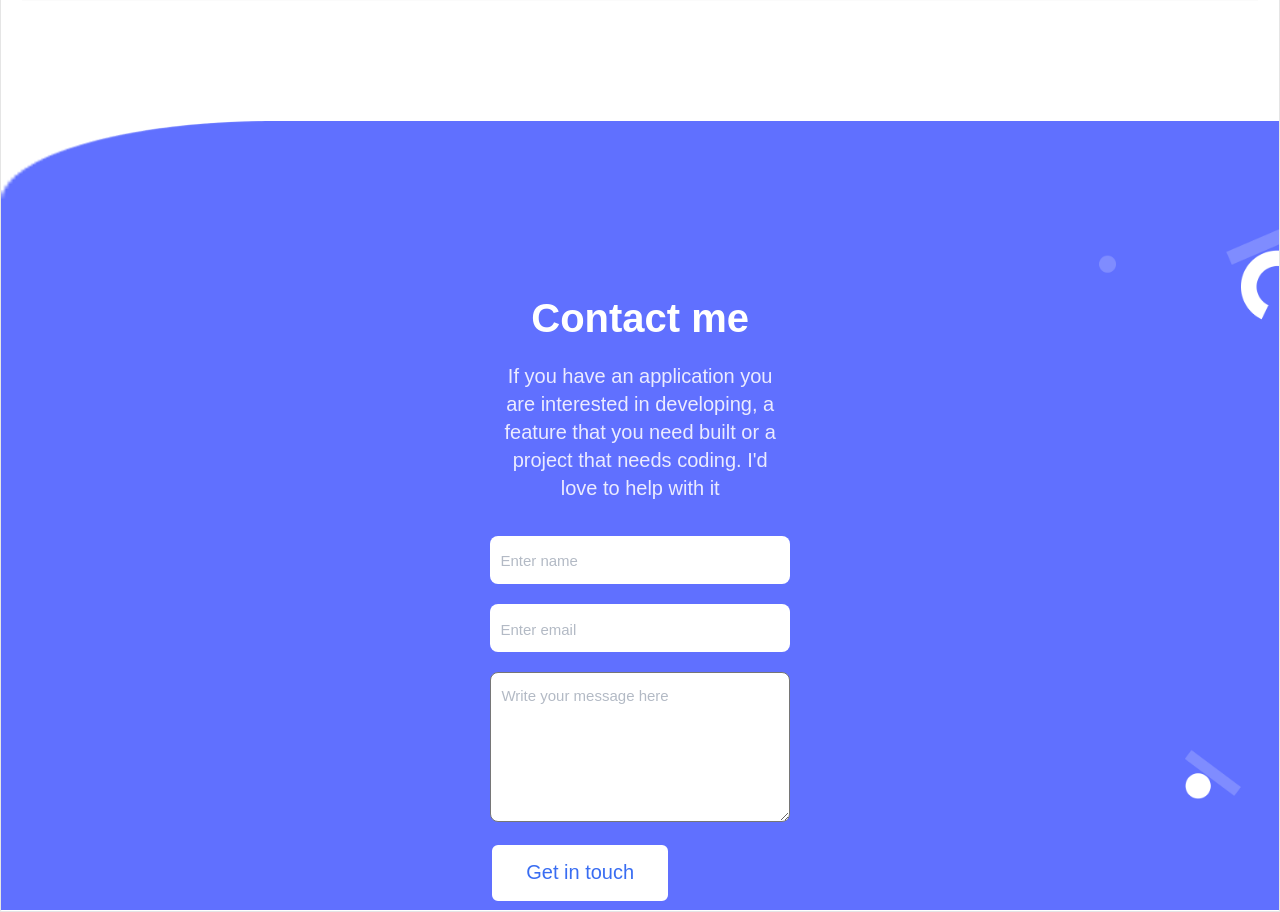
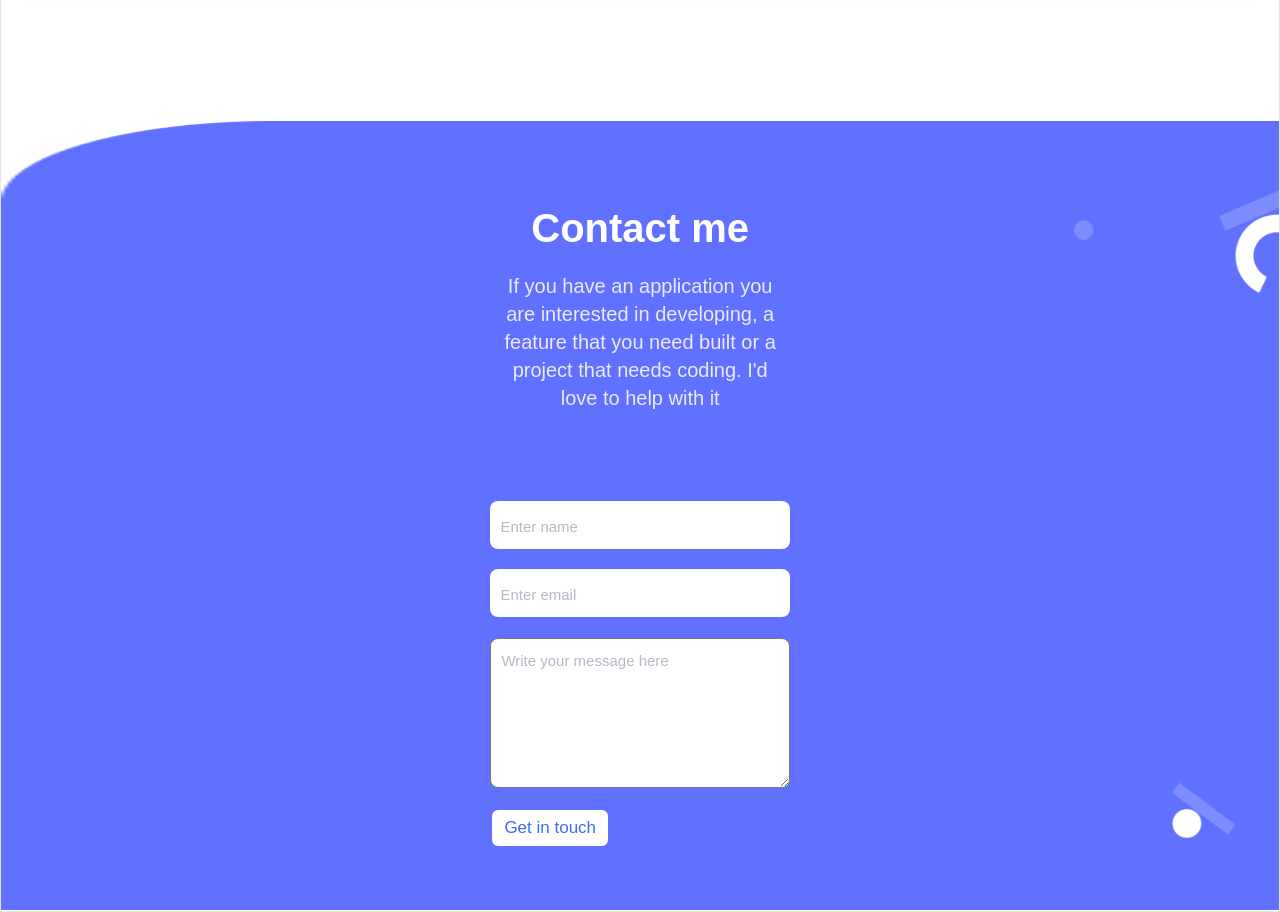
Before and after one commit to mnaibei/portfolio, a plain HTML site: page index.html in a window 1280 px wide. Shown: the part 4980-5892 px from the top of the page. Drawn offline with Linux system fonts and the light colour scheme.

Commit message:
Modified index and style files

```diff
--- a/index.html
+++ b/index.html
@@ -4,7 +4,7 @@
 <head>
     <meta charset="UTF-8">
     <meta http-equiv="X-UA-Compatible" content="IE=edge">
-    <meta name="viewport" content="width=device-width, initial-scale=1.0">
+    <meta name="viewport" content="width=device-width, initial-scale=1.0, maximum-scale=1.0, user-scalable=0">
     <link rel="stylesheet" href="styles.css">
     <title>Portfolio</title>
 </head>
@@ -15,10 +15,7 @@
         <header class="topnav">
             <nav class="navi">
                 <ul>
-                    <!-- <li><a href="#" class="logo">Mucha Naibei</a></li> -->
                     <li><a href="#" class="logo"><img src="images/avatar.png" alt="logo"></a></li>
-                    <!-- <li><a class="hamburger" href="#navbar">
-                            <img src="https://ljc-dev.github.io/testing0/ham.svg" alt="menu"></a></li> -->
                     <li><a href="#"><img src="images/Union.png" alt="Union"></a></li>
                 </ul>
             </nav>
--- a/styles.css
+++ b/styles.css
@@ -8,6 +8,8 @@
 body {
   background: #e5e5e5;
   min-height: 100vh;
+  max-width: 100%;
+  overflow-x: hidden;
 }
 
 .container {
@@ -510,7 +512,7 @@ h2 {
   background-repeat: no-repeat;
   background-position: right, center;
   margin-top: 100px;
-  background-size: auto 73%, 100% 100%;
+  background-size: auto 83%, 100% 100%;
   width: 100%;
   height: 789px;
 }
@@ -521,6 +523,7 @@ h2 {
   flex-direction: column;
   align-items: center;
   text-align: center;
+  margin-top: -7%;
 }
 
 .contact-deets h2 {
@@ -580,11 +583,16 @@ h2 {
 .submit {
   margin-top: 20px;
   color: #396df2;
-  height: 60px;
-  width: 180px;
+  height: 40px;
+  width: 40%;
   border-radius: 8px;
   background-color: white;
   border: 2px solid #6070ff;
+  font-family: 'Poppins', sans-serif;
+  font-style: normal;
+  font-weight: 500;
+  font-size: 17px;
+  line-height: 24px;
 }
 
 ::placeholder {
```
